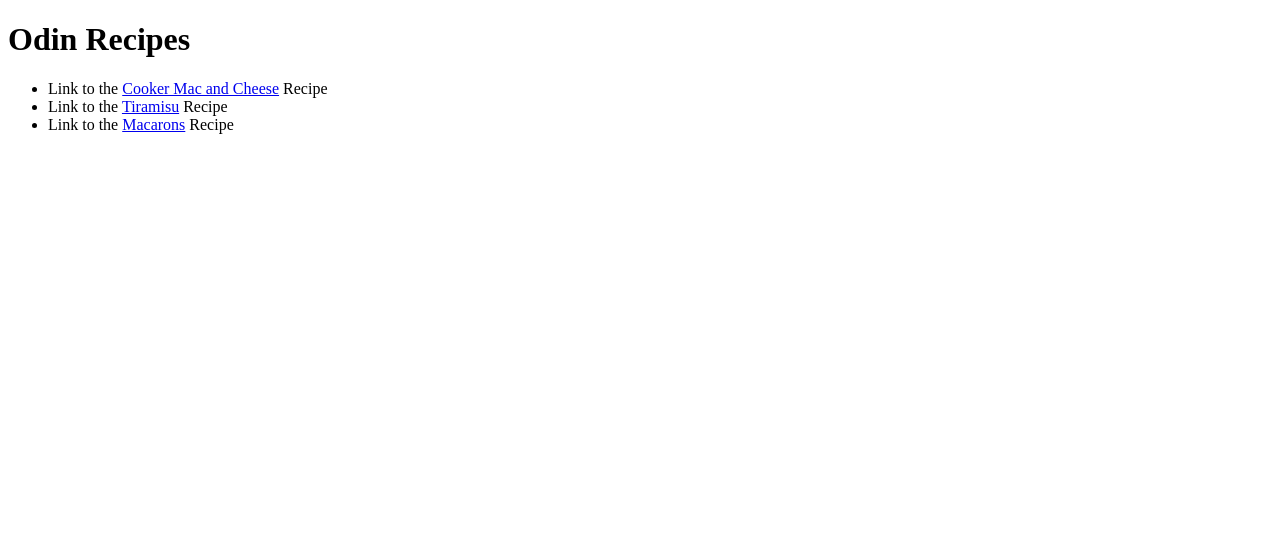
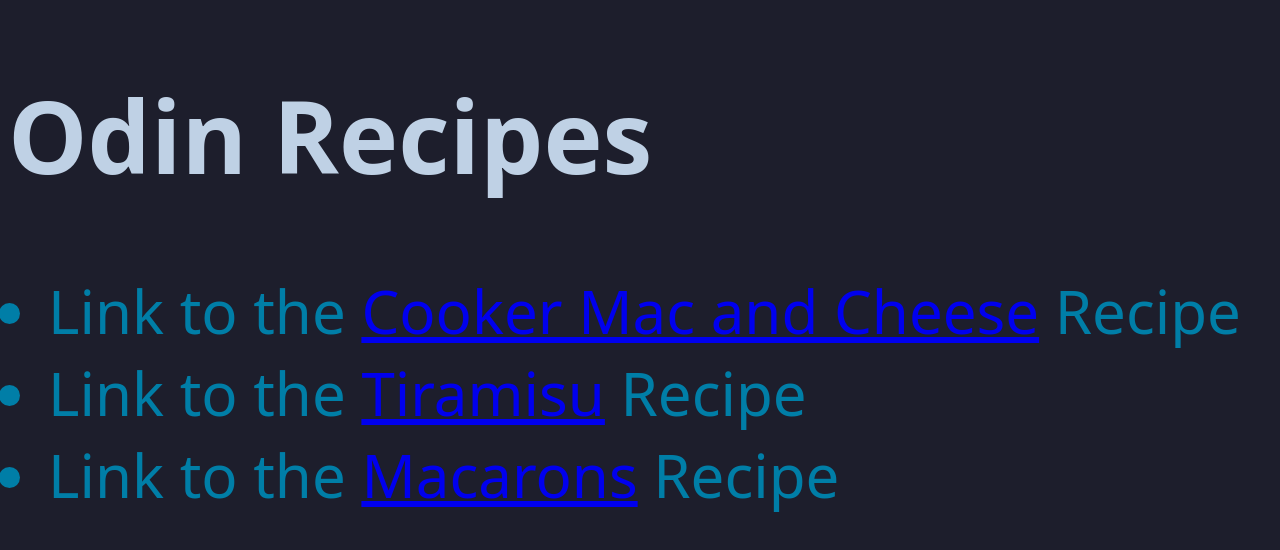
Before and after one commit to kqdang01/odin_recipes, a plain HTML site: page index.html in a window 1280 px wide. Drawn offline with Linux system fonts and the light colour scheme.

Commit message:
add css to the page

```diff
--- a/index.html
+++ b/index.html
@@ -3,6 +3,7 @@
     <head>
         <meta charset="UTF-8">
         <title>Recipe Website</title>
+        <link rel="stylesheet" href="./style.css">
     </head>
 
     <body>
--- /dev/null
+++ b/recipes/style.css
@@ -0,0 +1,10 @@
+body {
+    font-family:  system-ui;
+    background-color: #1d1e2c;
+    color: #007EA7;
+    font-size: 30px;
+}
+
+h1 {
+    color: #BFD1E5;
+}
--- /dev/null
+++ b/style.css
@@ -0,0 +1,14 @@
+body {
+    font-family:  system-ui;
+    background-color: #1D1E2C;
+    color: #007EA7;
+}
+
+h1 {
+    font-size: 100px;
+    color: #BFD1E5;
+}
+
+li {
+    font-size: 60px;
+}
```
Also changed, not shown: recipes/macandcheese.html (+1 -0 lines), recipes/macarons.html (+2 -0 lines), recipes/tiramisu.html (+1 -0 lines).
